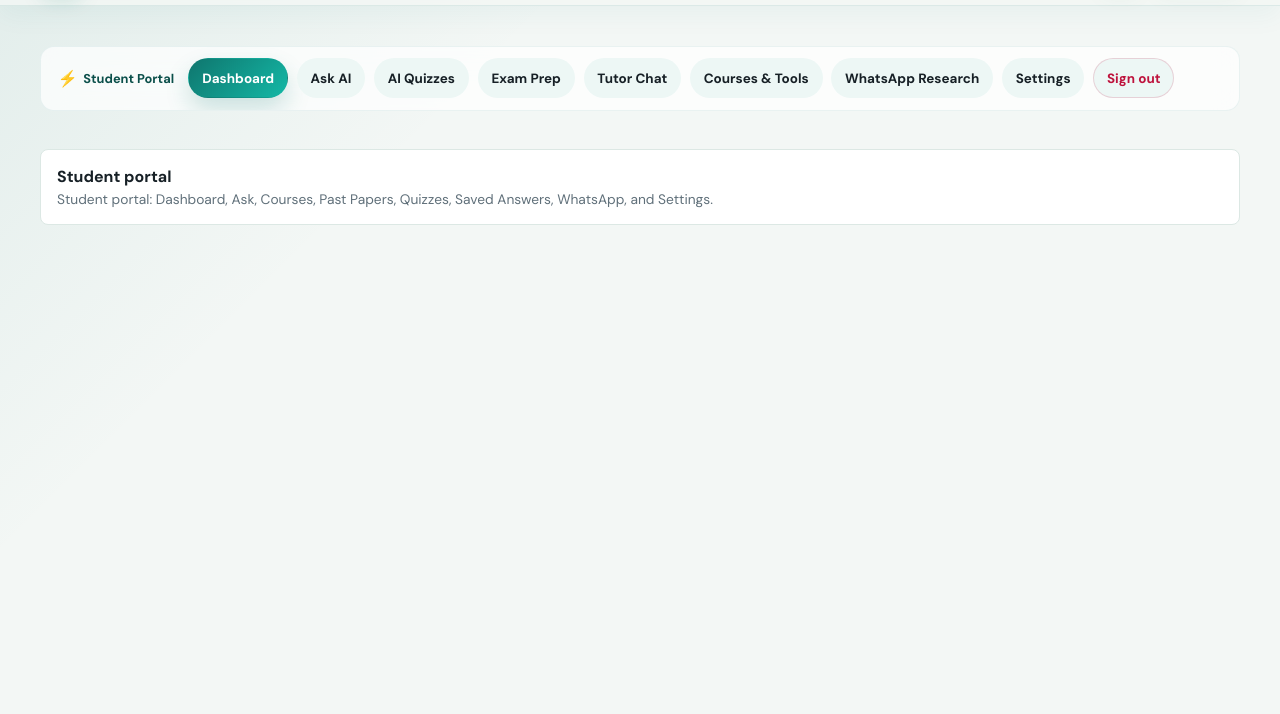
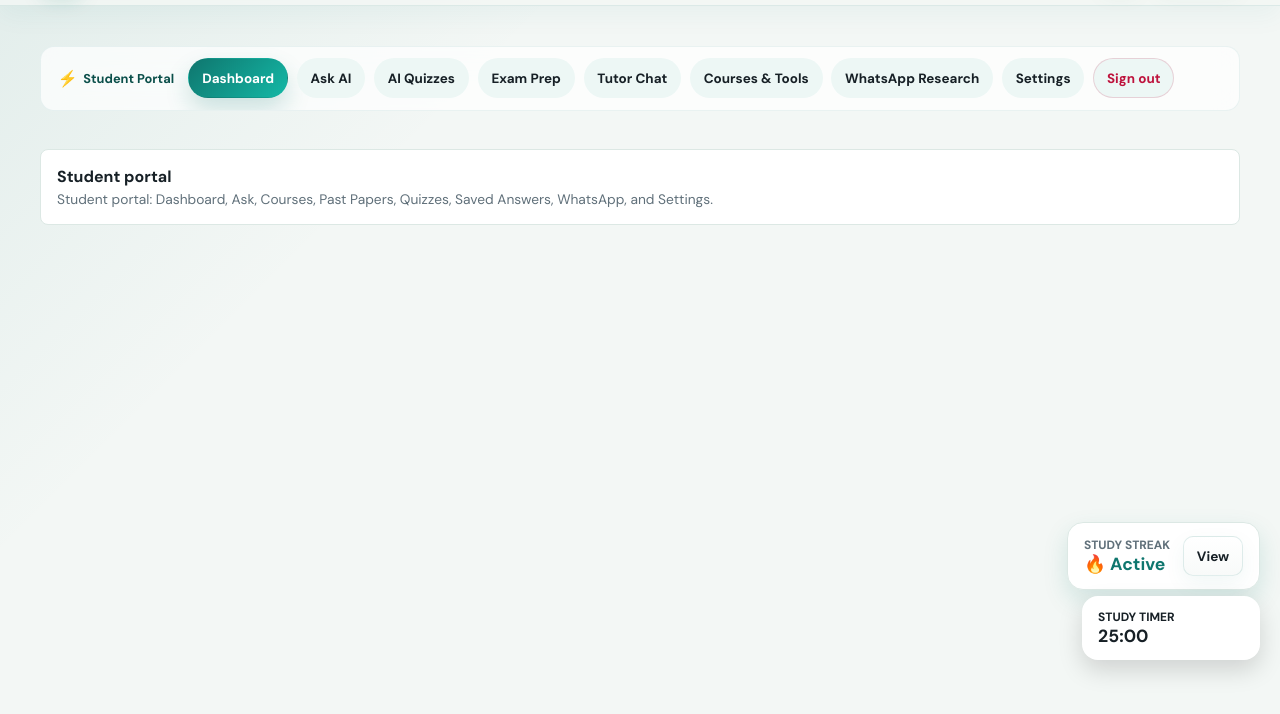
Before and after one commit to abubakarrsaiedfofanah-star/SRA, a website: page research/www/index.html in a window 1280 px wide. Both pictures are taken after a click on the button "Open Student Dash". Shown: the part 70-784 px from the top of the page. Drawn offline with nearby package versions, Linux system fonts and the light colour scheme.

Commit message:
Add floating study streak widget and theme toast notifications

```diff
--- a/research/www/index.html
+++ b/research/www/index.html
@@ -1408,6 +1408,22 @@
         </div>
         <button class="install-btn" id="installApp" type="button" hidden>Install</button>
       </footer>
+
+      <div id="streakFloatingWidget" class="pomodoro-widget auth-required" style="position:fixed; bottom:140px; right:20px; background:var(--surface); border:1px solid var(--line); border-radius:16px; padding:0.8rem 1rem; box-shadow:0 10px 25px rgba(15,118,110,0.15); z-index:998; display:flex; align-items:center; gap:0.8rem; font-family:inherit;">
+        <div style="display:flex; flex-direction:column;">
+          <span style="font-size:0.75rem; color:var(--muted); font-weight:700; text-transform:uppercase;">Study Streak</span>
+          <strong id="floatingStreakDisplay" style="font-size:1.1rem; color:var(--brand);">🔥 Active</strong>
+        </div>
+        <a href="#dashboard" class="ghost-btn" style="padding:0.4rem 0.8rem; font-size:0.85rem; text-decoration:none;">View</a>
+      </div>
+
+      <div id="pomodoroFloatingWidget" class="pomodoro-widget" style="position:fixed; bottom:70px; right:20px; background:var(--surface); border:1px solid var(--border); border-radius:16px; padding:0.8rem 1rem; box-shadow:0 10px 25px rgba(0,0,0,0.15); z-index:999; display:flex; align-items:center; gap:0.8rem; font-family:inherit;">
+        <div style="display:flex; flex-direction:column;">
+          <span style="font-size:0.75rem; color:var(--text-muted); font-weight:700; text-transform:uppercase;">Study Timer</span>
+          <strong id="pomodoroDisplay" style="font-size:1.1rem; color:var(--primary);">25:00</strong>
+        </div>
+        <button id="pomodoroToggleBtn" type="button" class="primary-btn" style="padding:0.4rem 0.8rem; font-size:0.85rem; background:var(--primary); color:white; border:none; border-radius:8px; cursor:pointer;">Start</button>
+      </div>
     </main>
 
     <footer class="footer" data-public-home-only>
```
